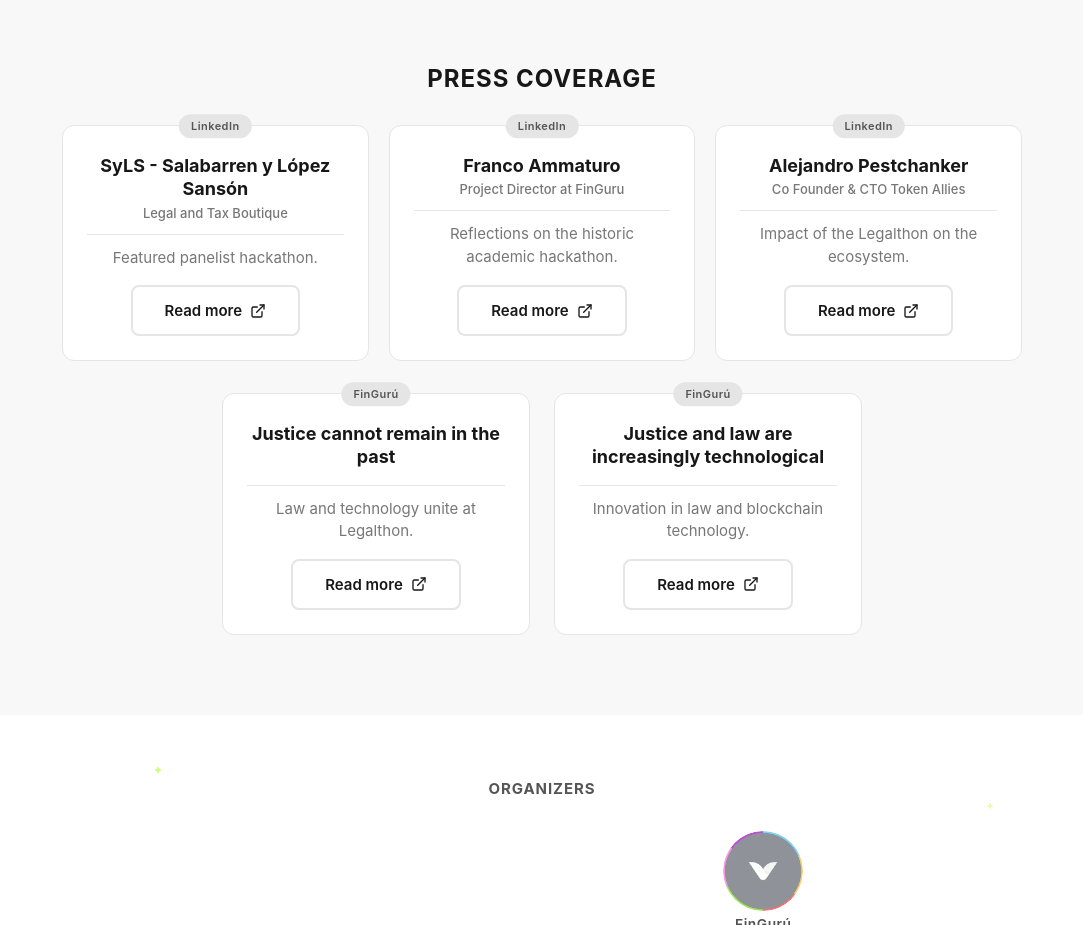
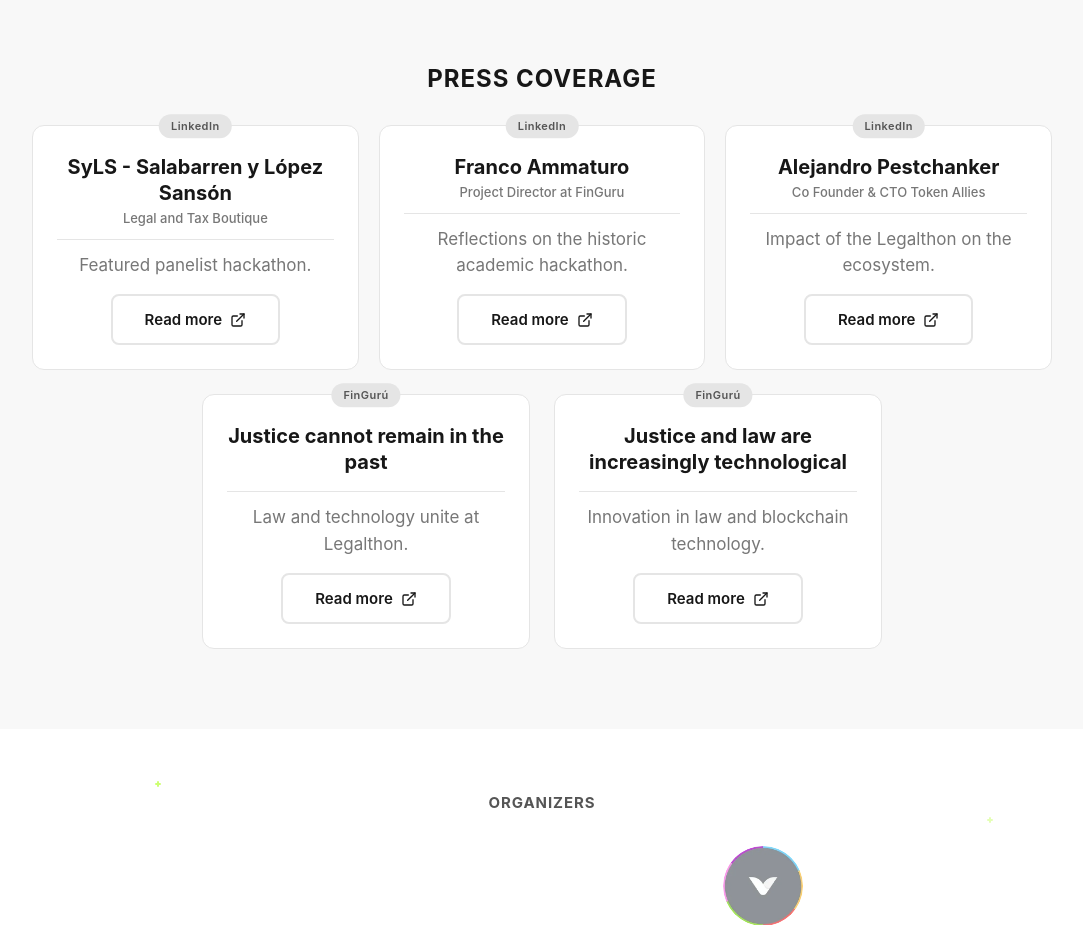
Before and after one commit to IvanSarapura/legalthon-2025, a Next.js app: page /en in a window 1280 px wide. Shown: the part 3300-4225 px from the top of the page, without its empty margins (98-1181 px from the left). Built offline with nearby package versions, Linux system fonts and the light colour scheme.

Commit message:
Design Press Coverage Section Fixed

```diff
--- a/src/components/sections/PressCoverageSection/PressCoverageSection.module.css
+++ b/src/components/sections/PressCoverageSection/PressCoverageSection.module.css
@@ -19,7 +19,7 @@
   grid-template-columns: 1fr;
   gap: 1.5rem;
   max-width: 960px;
-  margin: 0 auto 1.5rem;
+  margin: 0 auto 1rem;
 }
 
 .row2 {
@@ -64,7 +64,7 @@
 }
 
 .cardTitle {
-  font-size: 1.0625rem;
+  font-size: 1.125rem;
   font-weight: 700;
   margin-bottom: 0.25rem;
   color: var(--text-on-section-alt);
@@ -97,8 +97,8 @@
 }
 
 .cardDescription {
-  font-size: 0.875rem;
-  line-height: 1.5;
+  font-size: 0.9375rem;
+  line-height: 1.55;
   color: var(--text-tertiary);
   margin-bottom: 1rem;
   flex: 1;
@@ -137,7 +137,7 @@
 
   .row2 {
     grid-template-columns: repeat(2, 1fr);
-    max-width: 640px;
+    max-width: 960px;
   }
 }
 
@@ -150,14 +150,12 @@
   .row1 {
     grid-template-columns: repeat(3, 1fr);
     gap: var(--section-gap);
-    margin-bottom: 2rem;
+    margin-bottom: 1.5rem;
   }
 
   .row2 {
     grid-template-columns: repeat(2, 1fr);
     max-width: 640px;
-    margin-left: auto;
-    margin-right: auto;
   }
 
   .card {
@@ -165,10 +163,29 @@
   }
 
   .cardTitle {
-    font-size: 1.125rem;
+    font-size: 1.1875rem;
   }
 
   .cardDescription {
-    font-size: 0.9375rem;
+    font-size: 1rem;
   }
 }
+
+@media (min-width: 1024px) {
+  .row1 {
+    max-width: 1020px;
+  }
+
+  /* Mismo ancho por card que LinkedIn: 340px (1020/3 = 680/2) */
+  .row2 {
+    max-width: 680px;
+  }
+
+  .cardTitle {
+    font-size: 1.25rem;
+  }
+
+  .cardDescription {
+    font-size: 1.0625rem;
+  }
+}
```
